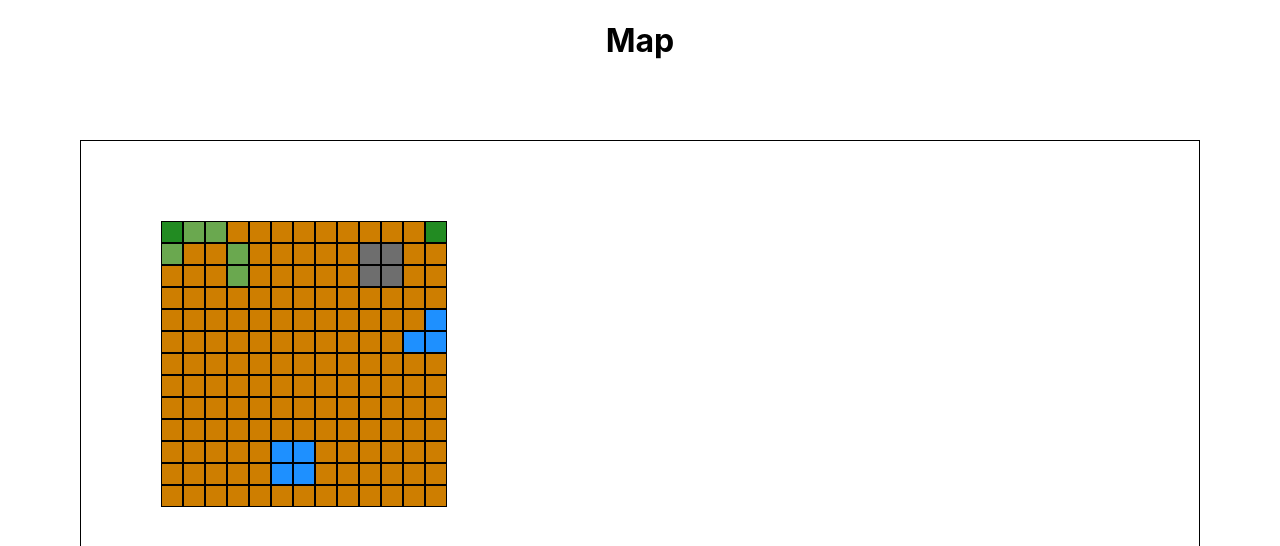
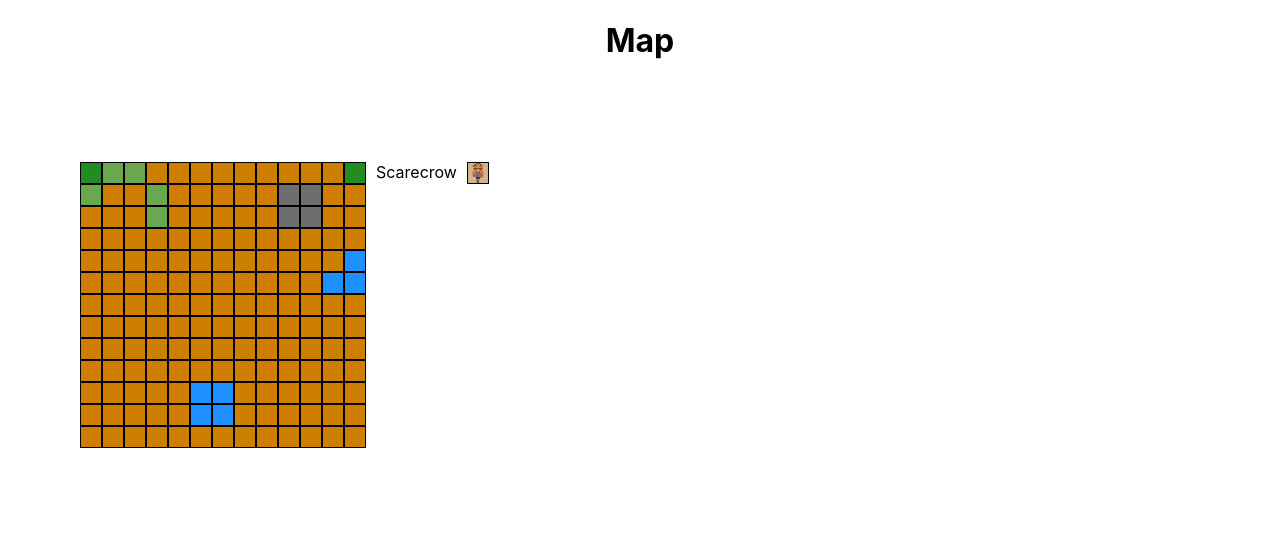
Before and after one commit to robotammie/stadew-maps, a React (Create React App) app: page / in a window 1280 px wide. Shown: the top 546 px of the page. Built offline with nearby package versions, Linux system fonts and the light colour scheme.

Commit message:
Add scarecrow widget to structure menu

```diff
--- a/src/App.tsx
+++ b/src/App.tsx
@@ -1,25 +1,28 @@
 import React from 'react';
+import Box from '@mui/material/Box';
 import Map from './Map';
 import './App.css';
+import StructureMenu from './StructureMenu';
+
+const styles = {
+  padding: 10,
+  width: 'full',
+  height: '800px',
+  display: 'flex',
+  justifyContent: 'flex-start',
+};
 
 function App() {
   return (
     <div className="App">
-      {/* <header className="App-header">
-        <p>
-          Edit <code>src/App.tsx</code> and save to reload.
-        </p>
-        <a
-          className="App-link"
-          href="https://reactjs.org"
-          target="_blank"
-          rel="noopener noreferrer"
-        >
-          Learn React
-        </a>
-      </header> */}
       <body>
-          <Map/>
+        <div>
+          <h1>Map</h1>
+          <Box sx={styles}>
+            <Map/>
+            <StructureMenu/>
+          </Box>
+        </div>
       </body>
     </div>
   );
--- a/src/Map.tsx
+++ b/src/Map.tsx
@@ -3,15 +3,12 @@ import { StandardMap } from './maps/Standard';
 import TerrainTile from './TerrainTile';
 
 const mapStyles = {
-  margin: 10,
-  padding: 10,
   width: 'full',
-  height: '800px',
-  border: '1px solid black',
   display: 'flex',
   flexDirection: 'column',
   justifyContent: 'flex-start',
 };
+
 const rowStyles = {
   margin: 0,
   padding: 0,
@@ -22,9 +19,7 @@ const rowStyles = {
 const Map = () => {
   const map = StandardMap
   return (
-    <div>
-      <h1>Map</h1>
-      <Box sx={mapStyles}>
+    <Box sx={mapStyles}>
       {map.map((row: Tile[], i: number) => (
         <Box key={i} sx={rowStyles}>
           {row.map((tile, j) => (
@@ -32,11 +27,7 @@ const Map = () => {
           ))}
         </Box>
       ))}
-      </Box>
-      {/* <Box sx={mapStyles}>
-        <TerrainTile tileData={x} />
-      </Box> */}
-    </div>
+    </Box>
   );
 }
 
--- /dev/null
+++ b/src/StructureMenu.tsx
@@ -0,0 +1,40 @@
+import { Box } from "@mui/material";
+import { FC } from "react";
+import ScarecrowSvg from "./svgs/Scarecrow.svg";
+
+const styles = {
+  margin: 0,
+  padding: '0px 10px',
+  width: 'full',
+  display: 'flex',
+};
+
+const scarecrowStyles = {
+  margin: '0px 10px',
+  padding: 0,
+  width: '20px',
+  height: '20px',
+  border: '1px solid black',
+  backgroundColor: 'tan',
+};
+
+const Scarecrow: FC = () => {
+  return (
+    <Box sx={styles}>
+      Scarecrow
+      <div style={scarecrowStyles}>
+        <img src={ScarecrowSvg} alt="Scarecrow" height="100%" width="100%"/>
+      </div>
+    </Box>
+  );
+};
+
+const StructureMenu = () => {
+  return (
+    <div>
+      <Scarecrow />
+    </div>
+  );
+}
+
+export default StructureMenu;
```
